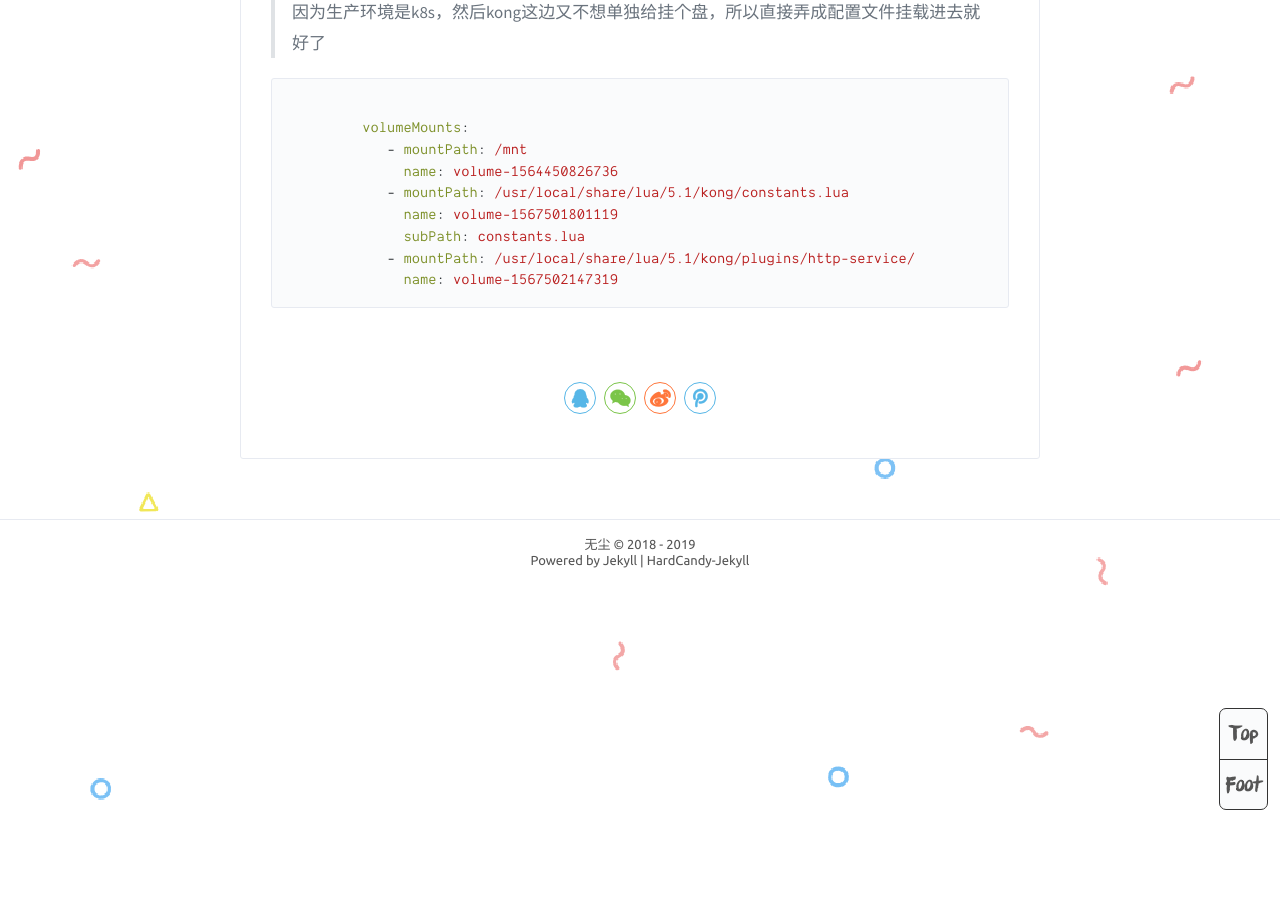
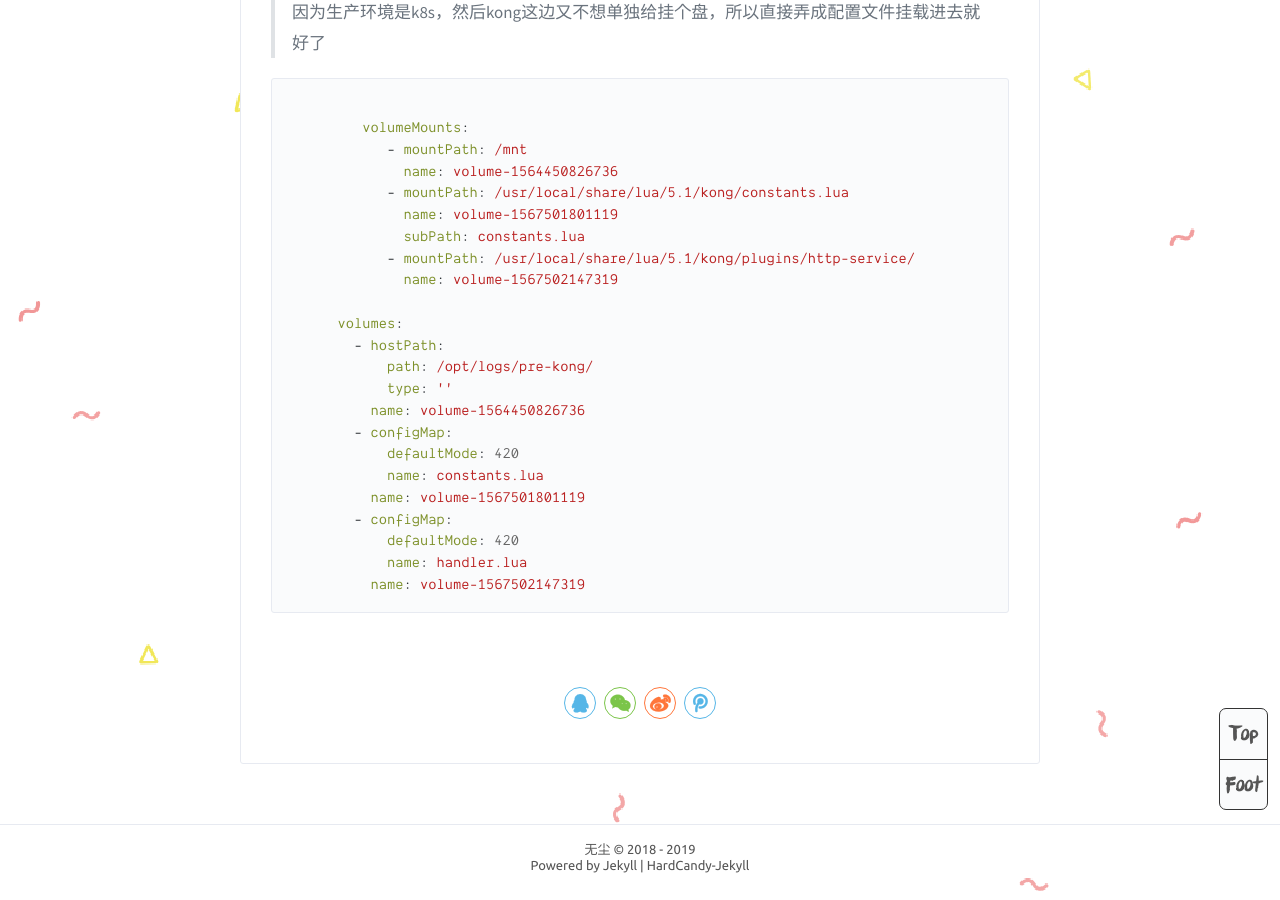
Before and after one commit to WuChenLinux/yw, a Jekyll site: the page built from _posts/2019-09-03-kong-plugins.md, in a window 1280 px wide and 900 px high, scrolled down 5698 px. Built offline with Jekyll 4.4.1, drawn with Linux system fonts in a browser that asks for light colours; comment, search, counter and statistics services are not loaded.

Commit message:
Update 2019-09-03-kong-plugins.md

````diff
--- a/_posts/2019-09-03-kong-plugins.md
+++ b/_posts/2019-09-03-kong-plugins.md
@@ -236,4 +236,18 @@ return {
               subPath: constants.lua
             - mountPath: /usr/local/share/lua/5.1/kong/plugins/http-service/
               name: volume-1567502147319
+
+      volumes:
+        - hostPath:
+            path: /opt/logs/pre-kong/
+            type: ''
+          name: volume-1564450826736
+        - configMap:
+            defaultMode: 420
+            name: constants.lua
+          name: volume-1567501801119
+        - configMap:
+            defaultMode: 420
+            name: handler.lua
+          name: volume-1567502147319
 ```
````
